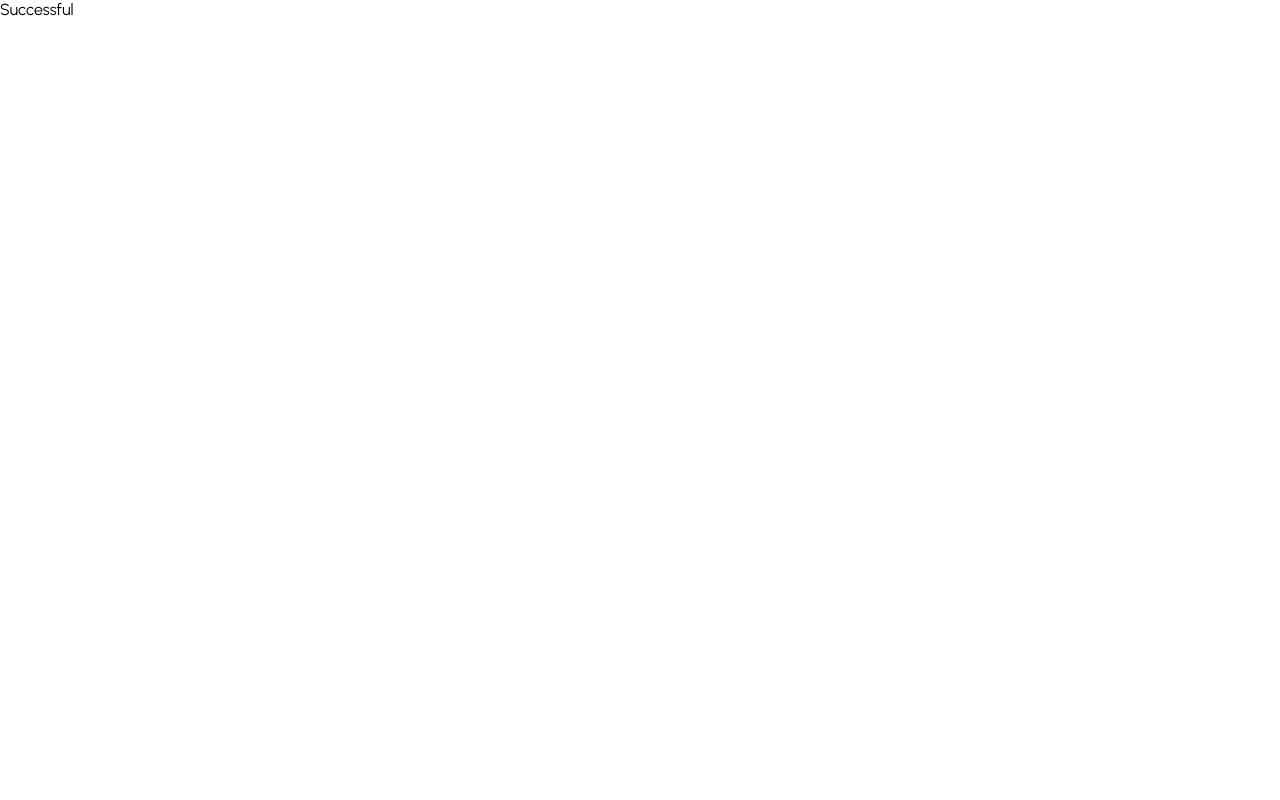
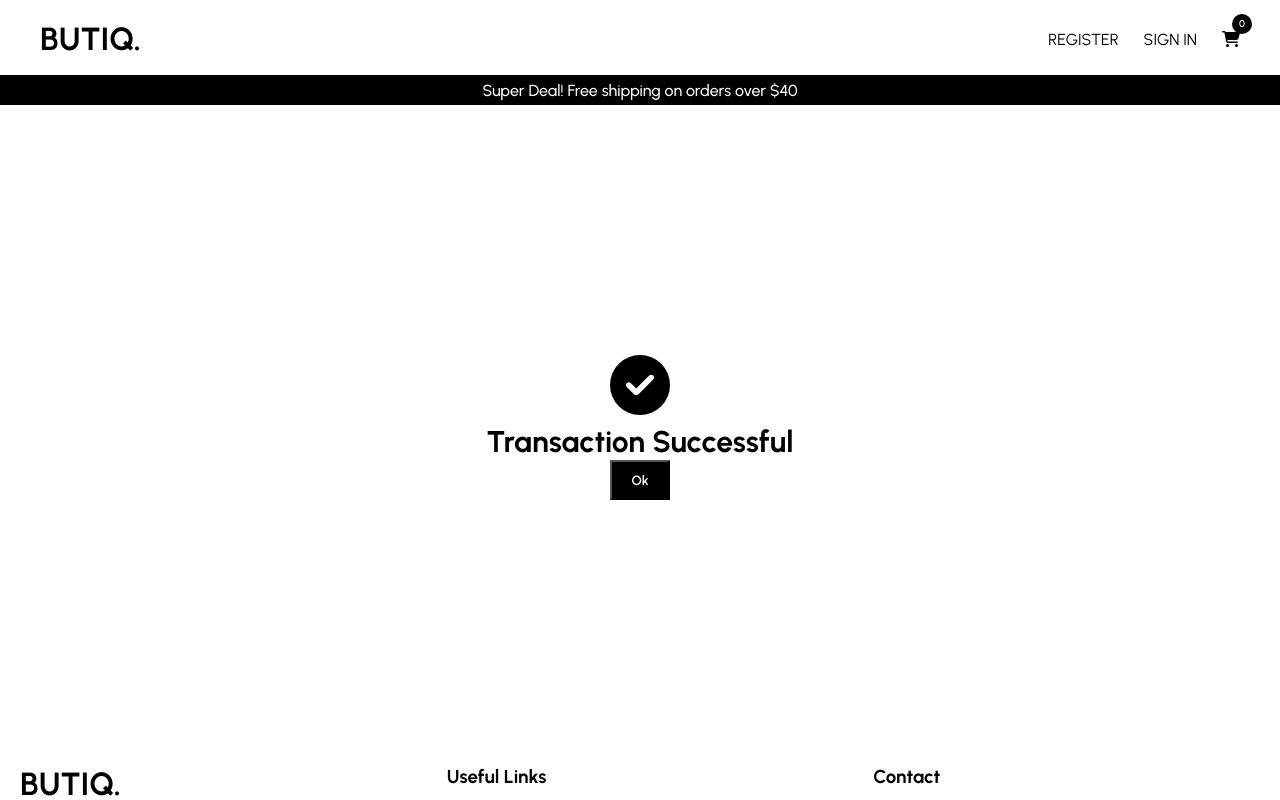
Before and after one commit to Nnvedward/butiq, a React (Create React App) app in the folder client/: page /success in a window 1280 px wide. Shown: the top 800 px of the page. Built offline with nearby package versions, Linux system fonts and the light colour scheme.

Commit message:
Style success page and persist user before checkout

```diff
--- a/client/src/components/Navbar.jsx
+++ b/client/src/components/Navbar.jsx
@@ -75,7 +75,7 @@ const Navbar = () => {
                     </Link>
                 </Left>
                 <Right>
-                    {user ? (<Link style={{ textDecoration: "none", color: "inherit", fontSize: 25 }} to="/shop">
+                    {user ? (<Link style={{ textDecoration: "none", color: "inherit", fontSize: 20 }} to="/shop">
                         <MenuItem>SHOP</MenuItem>
                     </Link>) : (
                         <>
--- a/client/src/pages/Cart.jsx
+++ b/client/src/pages/Cart.jsx
@@ -9,7 +9,7 @@ import { useSelector } from 'react-redux'
 import StripeCheckout from 'react-stripe-checkout'
 import { useState, useEffect } from "react";
 import { userRequest } from "../requestMethods";
-import { useHistory } from "react-router-dom";
+import { Redirect, useHistory } from "react-router-dom";
 import { useDispatch } from 'react-redux'
 import { getTotals, removeProduct } from '../redux/cartRedux'
 
@@ -172,6 +172,7 @@ const SummaryButton = styled.button`
 `
 
 const Cart = () => {
+    const user = useSelector(state => state.user.currentUser)
     const cart = useSelector(state => state.cart)
     const [stripeToken, setStripeToken] = useState(null)
     const history = useHistory()
@@ -183,7 +184,7 @@ const Cart = () => {
 
     useEffect(() => {
         dispatch(getTotals())
-    },[cart, dispatch])
+    }, [cart, dispatch])
 
     useEffect(() => {
         const makeRequest = async () => {
@@ -263,6 +264,7 @@ const Cart = () => {
                             <SummaryItemText>Total</SummaryItemText>
                             <SummaryItemPrice>$ {cart.total}</SummaryItemPrice>
                         </SummaryItem>
+
                         <StripeCheckout
                             name="BUTIQ."
                             billingAddress
@@ -272,7 +274,11 @@ const Cart = () => {
                             token={onToken}
                             stripeKey={KEY}
                         >
-                            <SummaryButton>CHECKOUT NOW</SummaryButton>
+                            {user ? (
+                                <SummaryButton>CHECKOUT NOW</SummaryButton>
+                            ) : (
+                                <Redirect to="/login" />
+                            )}
                         </StripeCheckout>
                     </Summary>
                 </Button>
--- a/client/src/pages/Success.jsx
+++ b/client/src/pages/Success.jsx
@@ -1,11 +1,58 @@
 import React from 'react'
-import { useLocation } from 'react-router-dom'
+import { faCircleCheck } from "@fortawesome/free-solid-svg-icons"
+import { FontAwesomeIcon } from "@fortawesome/react-fontawesome"
+import { Link, useLocation } from 'react-router-dom'
+import styled from 'styled-components'
+import Announcement from "../components/Announcement"
+import Footer from "../components/Footer"
+import Navbar from "../components/Navbar"
+
+const Container = styled.div`
+`
+const Wrapper = styled.div`
+  display: flex;
+  flex-direction: column;
+  align-items: center;
+  justify-content: center;
+  flex-wrap: wrap;
+  min-height: 80vh;
+`
+
+const Icon = styled.span`
+  font-size: 60px;
+`
+
+const Message = styled.span`
+  font-size: 30px;
+  font-weight: bold;
+`
+const Button = styled.button`
+    width: 60px;
+    padding: 10px;
+    background-color: black;
+    color: white;
+    font-weight: 600;
+    cursor: pointer;
+`
 
 const Success = () => {
-    const location = useLocation()
-    console.log(location)
+  const location = useLocation()
+  console.log(location)
   return (
-    <div>Successful</div>
+    <Container>
+      <Navbar />
+      <Announcement />
+      <Wrapper>
+        <Icon>
+          <FontAwesomeIcon icon={faCircleCheck} />
+        </Icon>
+        <Message>Transaction Successful</Message>
+        <Link to="/cart">
+          <Button>Ok</Button>
+        </Link>
+      </Wrapper>
+      <Footer />
+    </Container>
   )
 }
 
```
